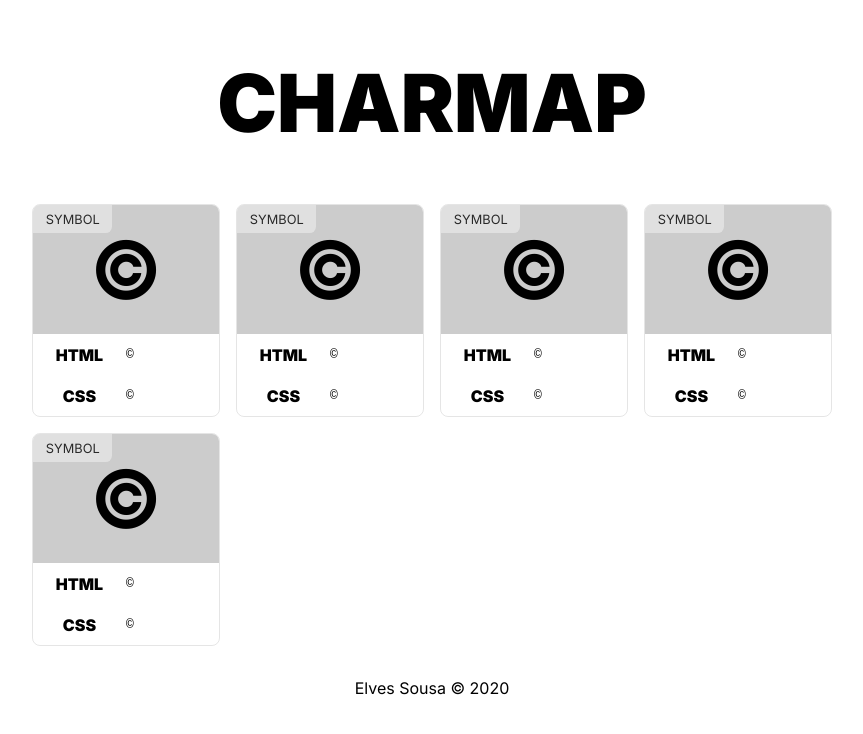
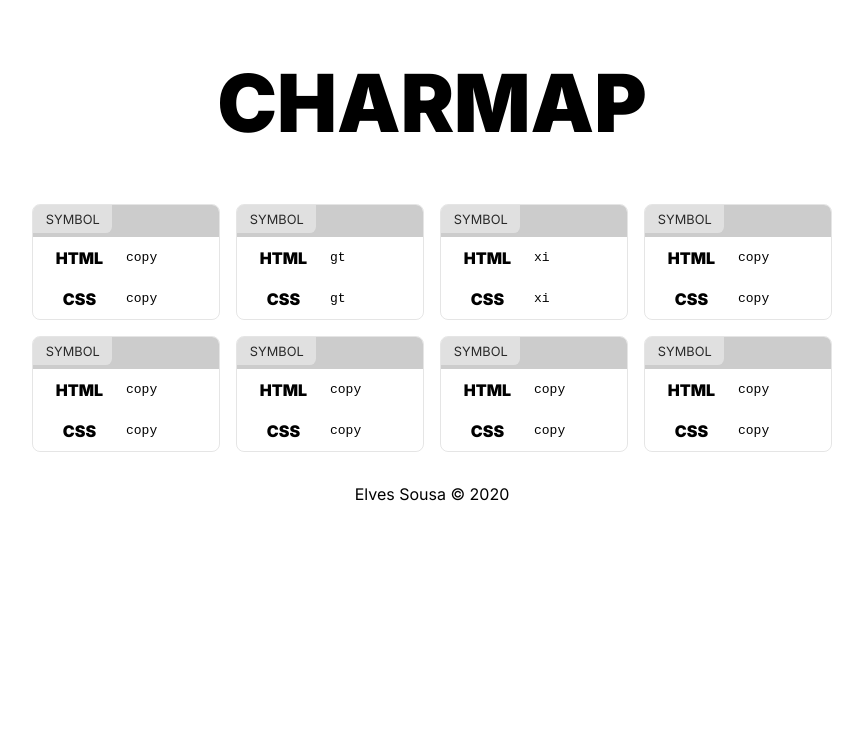
Before and after one commit to elvessousa/charmap, a Next.js app: page / in a window 1280 px wide. Shown: the top 734 px of the page, without its empty margins (208-1071 px from the left). Built offline with nearby package versions, Linux system fonts and the light colour scheme.

Commit message:
Dummy content.

```diff
--- a/pages/index.tsx
+++ b/pages/index.tsx
@@ -12,11 +12,14 @@ export default function Home() {
       <main>
         <h1>Charmap</h1>
         <div className='characters'>
-          <Character char='&copy;' entity='&copy;' css='/0021' type='symbol' />
-          <Character char='&copy;' entity='&copy;' css='/0021' type='symbol' />
-          <Character char='&copy;' entity='&copy;' css='/0021' type='symbol' />
-          <Character char='&copy;' entity='&copy;' css='/0021' type='symbol' />
-          <Character char='&copy;' entity='&copy;' css='/0021' type='symbol' />
+          <Character entity='copy' code='/0021' type='symbol' />
+          <Character entity='gt' code='/0021' type='symbol' />
+          <Character entity='xi' code='/0021' type='symbol' />
+          <Character entity='copy' code='/0021' type='symbol' />
+          <Character entity='copy' code='/0021' type='symbol' />
+          <Character entity='copy' code='/0021' type='symbol' />
+          <Character entity='copy' code='/0021' type='symbol' />
+          <Character entity='copy' code='/0021' type='symbol' />
         </div>
       </main>
 
```
